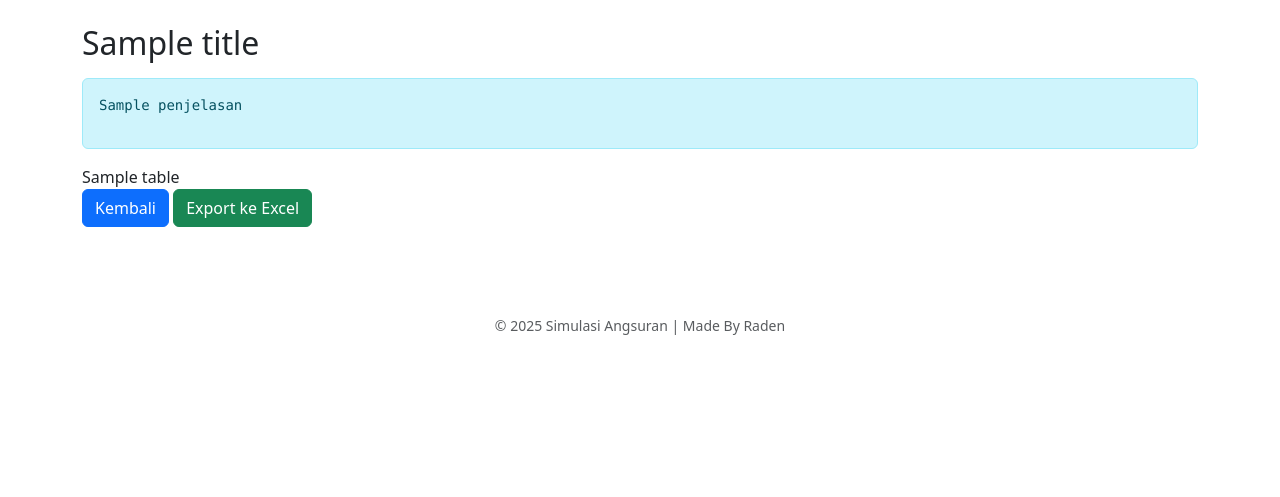
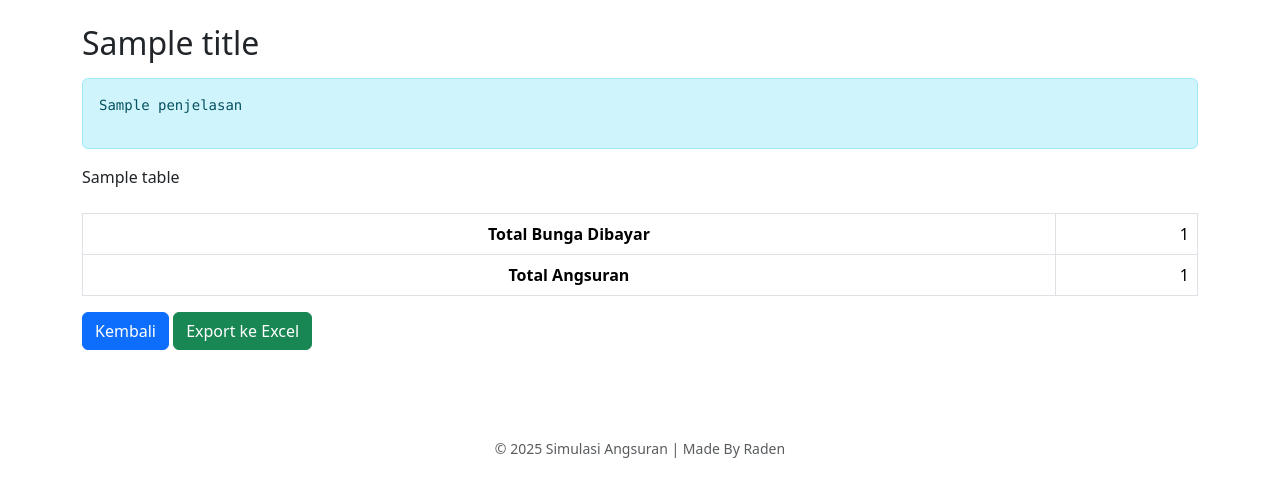
Before and after one commit to CodewithRaden/loan_app, a Flask app: template templates/result.html in a window 1280 px wide. Shown: the top 497 px of the page. Run offline with Flask 3, Linux system fonts and the light colour scheme; the template is opened without the code that fills it: most values are stand-ins (such as "Sample title", 1, 10 or a date in 2020).

Commit message:
add total krn penasaran

```diff
--- a/app.py
+++ b/app.py
@@ -44,7 +44,7 @@ def build_schedule(
             / ((1 + i_bulanan) ** tenor - 1)
         )
 
-        # bulan-1: total pakai bunga aktual; pokok pakai bunga standar supaya sisa konsisten
+        # bulan-1
         bunga1_std = sisa * i_bulanan
         pokok1 = pmt - bunga1_std
         tambahan_bunga = bunga1_actual - bunga1_std
@@ -54,7 +54,7 @@ def build_schedule(
         sisa -= pokok1
         data.append([1, jatuh1, pokok1, bunga1_actual, total1, max(sisa, 0)])
 
-        # bulan 2..n (normal)
+        # bulan 2..n
         for bulan in range(2, tenor + 1):
             jatuh = (first_due_date + relativedelta(months=bulan - 1)).strftime(
                 "%d %b %Y"
@@ -79,7 +79,7 @@ def build_schedule(
     elif metode == "efektif":
         cicilan_pokok = pokok / tenor
 
-        # bulan-1: bunga actual day count
+        # bulan-1
         bunga1 = sisa * bunga_tahunan * (selisih_hari / 360.0)
         total1 = cicilan_pokok + bunga1
         jatuh1 = first_due_date.strftime("%d %b %Y")
@@ -147,7 +147,15 @@ def build_schedule(
             "Sisa Pokok",
         ],
     )
-    return df, penjelasan
+
+    # summary totals
+    summary = {
+        "total_pokok": df["Angsuran Pokok"].sum(),
+        "total_bunga": df["Bunga"].sum(),
+        "total_angsuran": df["Total Angsuran"].sum(),
+    }
+
+    return df, penjelasan, summary
 
 
 @app.route("/", methods=["GET", "POST"])
@@ -155,7 +163,6 @@ def index():
     if request.method == "POST":
         # ambil input
         pokok_str = request.form["pokok"]
-        # bersihkan pemisah ribuan (misal "2.300.000.000")
         pokok = float(pokok_str.replace(".", "").replace(",", ""))
 
         bunga_tahunan = float(request.form["bunga"]) / 100.0
@@ -178,7 +185,6 @@ def index():
             else start_date + relativedelta(months=1)
         )
 
-        # simpan HANYA parameter ke session (aman di cookie)
         session["params"] = {
             "pokok": pokok,
             "bunga_tahunan": bunga_tahunan,
@@ -189,15 +195,16 @@ def index():
             "namecstm": namecstm,
         }
 
-        # bangun jadwal untuk tampilan
-        df, penjelasan = build_schedule(
+        df, penjelasan, summary = build_schedule(
             pokok, bunga_tahunan, tenor, metode, start_date, first_due_date
         )
 
-        # format angka untuk HTML (jangan simpan versi terformat ke session!)
+        # format angka untuk HTML
         df_show = df.copy()
         for col in ["Angsuran Pokok", "Bunga", "Total Angsuran", "Sisa Pokok"]:
             df_show[col] = df_show[col].map(fmt)
+
+        summary_fmt = {k: fmt(v) for k, v in summary.items()}
 
         return render_template(
             "result.html",
@@ -210,9 +217,9 @@ def index():
             ],
             title="Hasil Simulasi",
             penjelasan=penjelasan,
+            summary=summary_fmt,
         )
 
-    # GET
     return render_template("index.html")
 
 
@@ -220,10 +227,8 @@ def index():
 def export_excel():
     params = session.get("params")
     if not params:
-        # kalau session hilang (serverless, tab baru, dsb), arahkan balik ke form
         return redirect(url_for("index"))
 
-    # rebuild jadwal dari parameter
     pokok = float(params["pokok"])
     bunga_tahunan = float(params["bunga_tahunan"])
     tenor = int(params["tenor"])
@@ -231,17 +236,15 @@ def export_excel():
     start_date = datetime.strptime(params["start_date"], "%Y-%m-%d")
     first_due_date = datetime.strptime(params["first_due_date"], "%Y-%m-%d")
 
-    df, _ = build_schedule(
+    df, _, _ = build_schedule(
         pokok, bunga_tahunan, tenor, metode, start_date, first_due_date
     )
 
-    # tulis ke memory (BytesIO) -> aman di Vercel
     output = io.BytesIO()
     with pd.ExcelWriter(output, engine="openpyxl") as writer:
         df.to_excel(writer, index=False, sheet_name="Simulasi Angsuran")
     output.seek(0)
 
-    # nama file aman
     namecstm = params.get("namecstm", "Customer")
     safe_name = "".join(c if c.isalnum() else "_" for c in namecstm)
 
--- a/templates/result.html
+++ b/templates/result.html
@@ -37,6 +37,18 @@
 
       <div class="table-responsive">
         {% for table in tables %} {{ table|safe }} {% endfor %}
+        <div class="mt-4">
+          <table class="table table-bordered">
+            <tr>
+              <th>Total Bunga Dibayar</th>
+              <td class="text-end">{{ summary.total_bunga }}</td>
+            </tr>
+            <tr>
+              <th>Total Angsuran</th>
+              <td class="text-end">{{ summary.total_angsuran }}</td>
+            </tr>
+          </table>
+        </div>
       </div>
       <a href="/" class="btn btn-primary mb-3">Kembali</a>
       <a href="/export_excel" class="btn btn-success mb-3">Export ke Excel</a>
```
